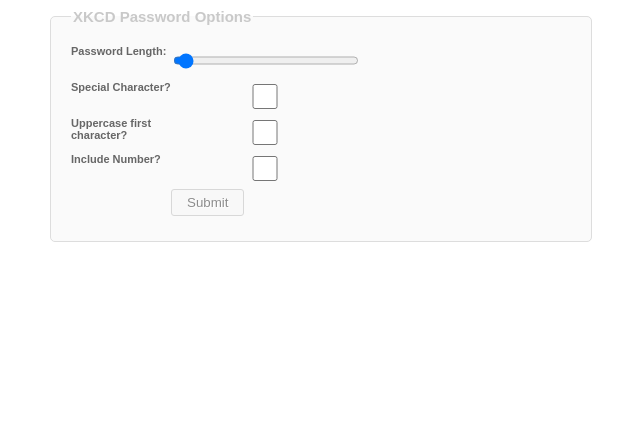
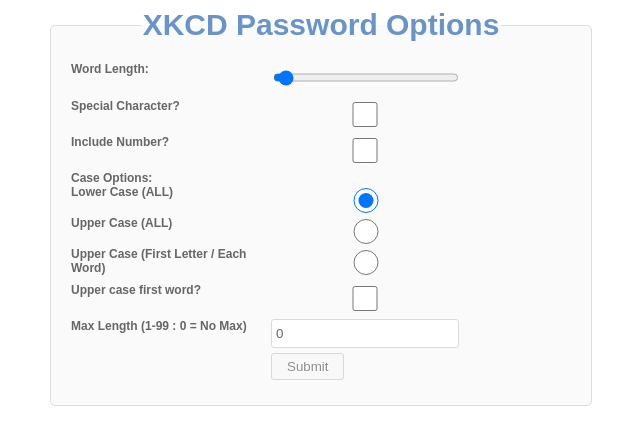
Before and after one commit to lanierbl/CSCI-S15_P2, a PHP site: page / in a window 1280 px wide. Shown: the top 445 px of the page, without its empty margins (319-959 px from the left). Run offline with PHP 8.4, Linux system fonts and the light colour scheme; some libraries are stand-ins or nearby versions.

Commit message:
Site Update

```diff
--- a/index.php
+++ b/index.php
@@ -28,14 +28,22 @@ ini_set('display_errors', 1);
                 var numWords       = $('input[name=numWords]').val();
                 var SpecChar       = document.getElementById("SpecChar").checked ? 1 : 0;
                 var capFirstChar   = document.getElementById("capFirstChar").checked ? 1 : 0;
+                var caseOpt        = $('input:radio[name=caseOpt]:checked').val();
                 var incNum         = document.getElementById("incNum").checked ? 1 : 0;
+                var maxLength      = $('input[name=maxLength]').val();
 
                 var proceed = true;
+
+
+                if ((maxLength > -1) && (maxLength < 100) && (maxLength != '')) {} else {
+                    $('input[name=maxLength]').css('border-color','red');
+                    proceed = false;
+                }
 
                 if(proceed)
                 {
                     //data to be sent to server
-                    post_data = {'numWords':numWords, 'SpecChar':SpecChar, 'capFirstChar':capFirstChar, 'incNum':incNum};
+                    post_data = {'numWords':numWords, 'SpecChar':SpecChar, 'capFirstChar':capFirstChar, 'caseOpt':caseOpt, 'incNum':incNum, 'maxLength':maxLength};
 
                     //Ajax post data to server
                     $.post('logic.php', post_data, function(response){
@@ -61,6 +69,7 @@ ini_set('display_errors', 1);
             });
 
         });
+
     </script>
 
 </head>
@@ -70,7 +79,8 @@ ini_set('display_errors', 1);
     <fieldset id="passwd_form">
     <legend>XKCD Password Options</legend>
     <div id="result"></div>
-        <label for="numWords"><span>Password Length:  </span>
+
+        <label for="numWords"><span>Word Length:</span>
             <input name="numWords" id="numWords" type="range" min="2" max="8" step="1" value="2"/>
         </label>
 
@@ -78,12 +88,22 @@ ini_set('display_errors', 1);
             <input name="SpecChar" id="SpecChar" type="checkbox"/>
         </label>
 
-        <label for="capFirstChar"><span>Uppercase first character?</span>
+        <label for="incNum"><span>Include Number?</span>
+            <input name="incNum" id="incNum" type="checkbox"/>
+        </label>
+
+        <label for="caseOpt"><span>Case Options:</span><br/>
+            <input type="radio" name="caseOpt" value="allLower" checked><span>Lower Case (ALL)</span><br/>
+            <input type="radio" name="caseOpt" value="allUpper"><span>Upper Case (ALL)</span><br/>
+            <input type="radio" name="caseOpt" value="firstUpper"><span>Upper Case (First Letter / Each Word)</span>
+        </label>
+
+        <label for="capFirstChar"><span>Upper case first word?</span>
             <input name="capFirstChar" id="capFirstChar" type="checkbox"/>
         </label>
 
-        <label for="incNum"><span>Include Number?</span>
-            <input name="incNum" id="incNum" type="checkbox"/>
+        <label for="maxLength"><span>Max Length (1-99 : 0 = No Max) </span>
+            <input name="maxLength" id="maxLength" type="number" min="0" max="99" value="0">
         </label>
 
         <label><span>&nbsp;</span>
--- a/logic.php
+++ b/logic.php
@@ -2,7 +2,7 @@
 if($_POST)
 {
     //check $_POST vars are set, exit if any missing
-    if(!isset($_POST["numWords"]) || !isset($_POST["capFirstChar"]))
+    if(!isset($_POST["numWords"]) || !isset($_POST["capFirstChar"]) || !isset($_POST["caseOpt"]))
     {
         $output = json_encode(array('type'=>'error', 'text' => 'Input fields are empty!'));
         die($output);
@@ -11,7 +11,9 @@ if($_POST)
     $numWords       = $_POST["numWords"];
     $SpecChar       = $_POST["SpecChar"] == 1 ? true : false;
     $capFirstChar   = $_POST["capFirstChar"] == 1 ? true : false;
+    $caseOpt        = $_POST["caseOpt"];
     $incNum         = $_POST["incNum"] == 1 ? true : false;
+    $maxLength      = $_POST["maxLength"];
 
     // Initial password variable initialized
     $passwd = "";
@@ -32,12 +34,28 @@ if($_POST)
         // Append number if desired
         $passwd = $passwd.($incNum ? rand(0,9) : '');
         // Append word to existing passwd string
-        $passwd = $passwd.trim($capFirstChar ? ucwords($file->current()) : $file->current());
+        if (($i == 0) and ($capFirstChar)) {
+            $passwd = $passwd.trim(ucwords($file->current()));
+        } else {
+            $passwd = $passwd.trim(($caseOpt == 'firstUpper') ? ucwords($file->current()) : $file->current());
+        }
         // If loop continuing, add a "-" between words
         if ($i < ($numWords - 1)) {
             $passwd = $passwd."-";
-        };
+        }
     }
+    if (($caseOpt == 'allLower') and !($capFirstChar)) {
+        $passwd = strtolower($passwd);
+    }
+
+    if ($caseOpt == 'allUpper') {
+        $passwd = strtoupper($passwd);
+    }
+
+    if ($maxLength != 0)  {
+        $passwd = substr($passwd,0,$maxLength);
+    }
+
     $output = json_encode(array('type'=>'message', 'text'=>$passwd));
     die($output);
 
--- a/style.css
+++ b/style.css
@@ -4,7 +4,7 @@
     border: 1px solid #DDD;
     border-radius: 5px;
     font-family: Arial;
-    font-size: 11px;
+    font-size: 12px;
     font-weight: bold;
     color: #666666;
     background:#FAFAFA;
@@ -13,8 +13,9 @@
 }
 
 #passwd_form legend {
-    font-size: 15px;
-    color: #C9C9C9;
+    font-size: 30px;
+    color: #6894c9;
+    text-align: center;
 }
 
 #passwd_form label {
@@ -24,7 +25,7 @@
 
 #passwd_form label span {
     float:left;
-    width:100px;
+    width:200px;
     color:#666666;
 }
 
@@ -44,7 +45,7 @@
     padding-left: 4px;
     color: #666;
     height:100px;
-    width: 180px;
+    width: 90px;
     font-family: Arial, Helvetica, sans-serif;
 }
 
@@ -61,13 +62,14 @@
     background: #ECECEC;
 }
 .success {
-    background: #CFFFF5;
+    background: #3ded09;
     padding: 10px;
     margin-bottom: 10px;
-    border: 1px solid #B9ECCE;
+    border: 1px solid #43ec89;
     border-radius: 5px;
     font-weight: normal;
     text-align: center;
+    font-size: 16px;
 }
 
 .error {
```
